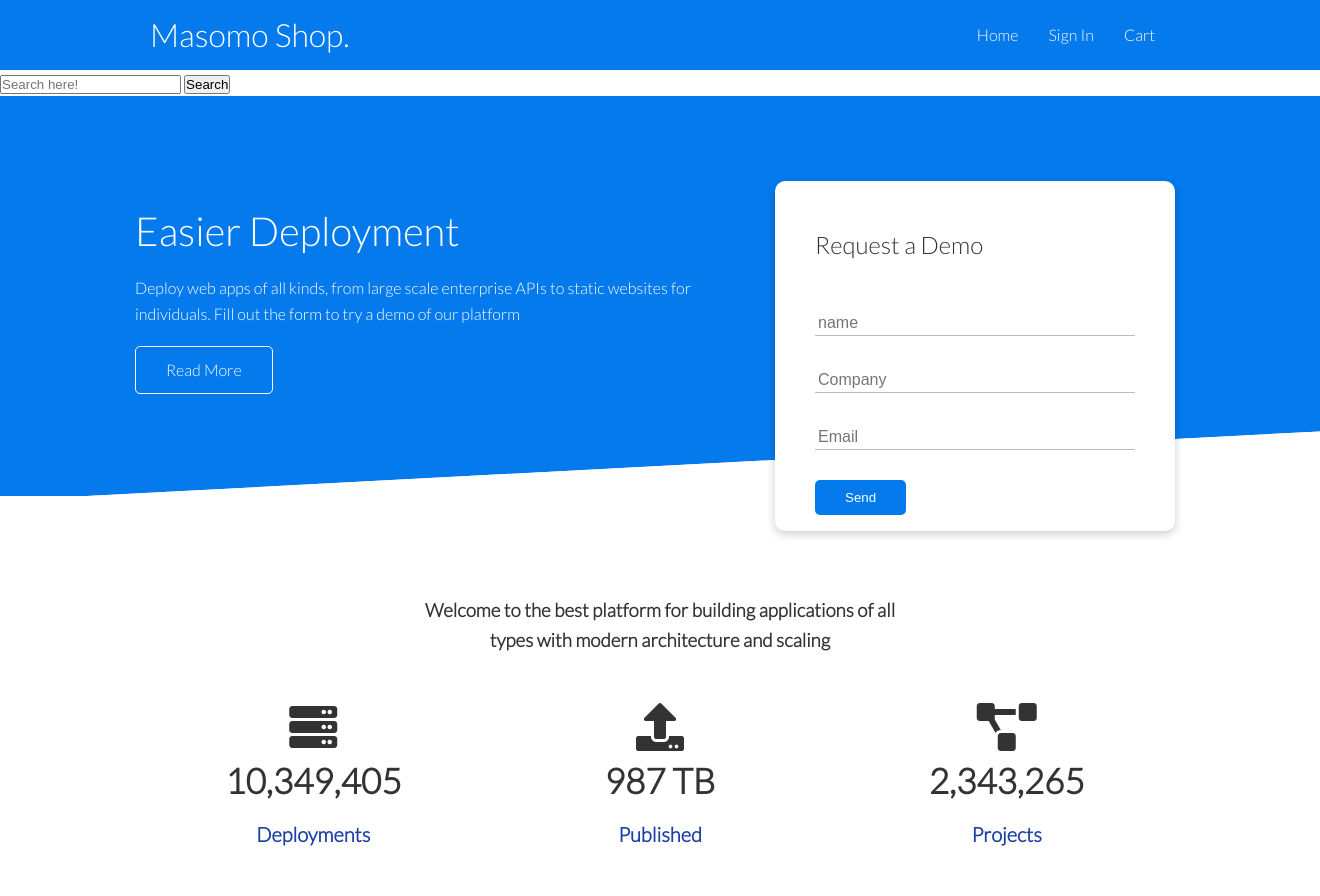
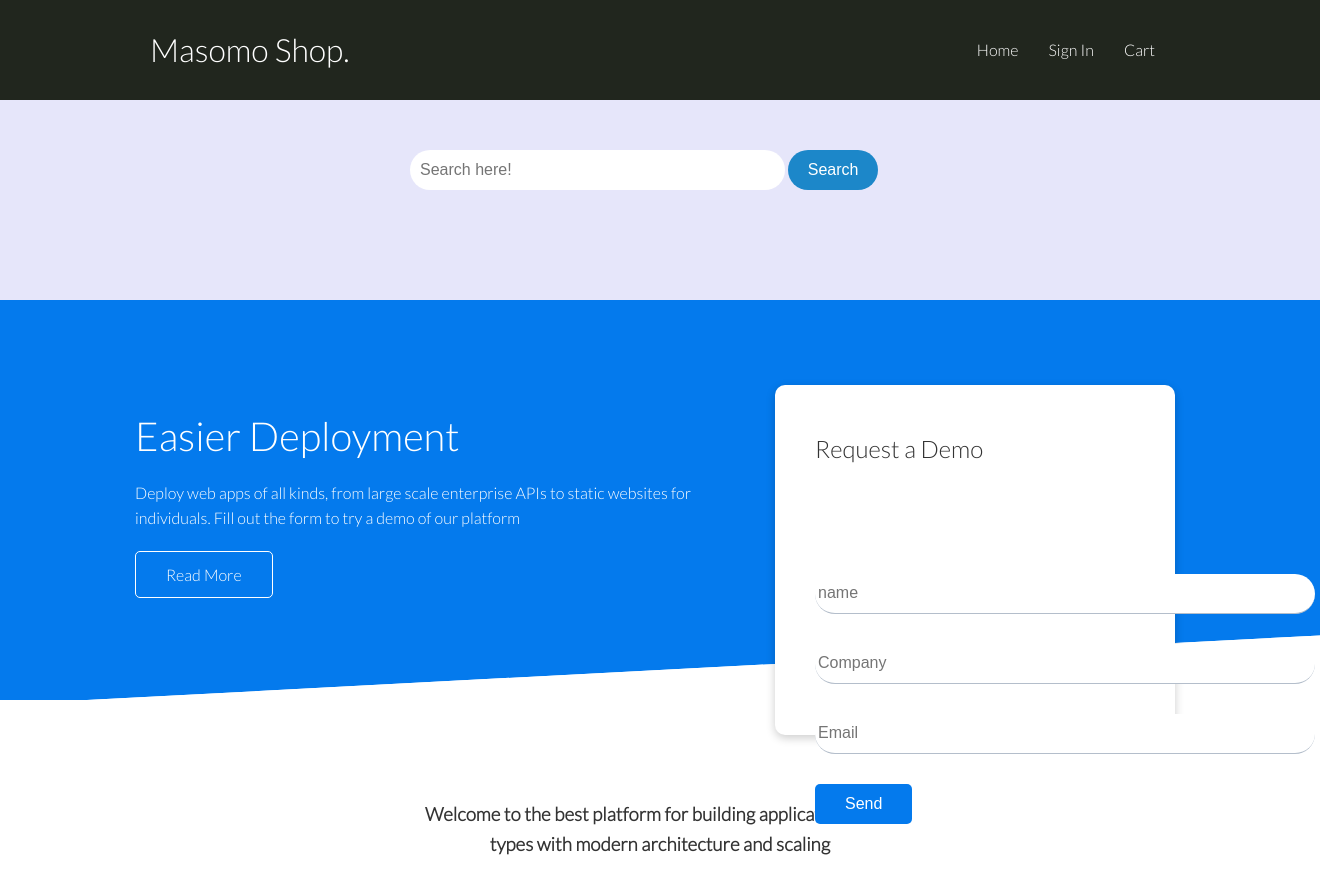
Before and after one commit to OkothPius/masomoshoppy, a Django app: page / in a window 1320 px wide. Shown: the top 896 px of the page. Run offline with Django 3.2, Linux system fonts and the light colour scheme.

Commit message:
style: update

```diff
--- a/static/css/master.css
+++ b/static/css/master.css
@@ -5,8 +5,10 @@
 	--secondary-color: #1c3fa8;
 	--dark-color: #002240;
 	--light-color: #f4f4f4;
+	--less-color: #e6e6fa;
 	--success-clor: #5cb85c;
 	--error-color: #d9534f;
+	--darker-color: #21261e;
 }
 
 * {
@@ -60,9 +62,9 @@ pre {
 /* Navbar*/
 
 .navbar {
-	background-color: var(--primary-color);
+	background-color: var(--darker-color);
 	color: #fff;
-	height: 70px;
+	height: 100px;
 }
 
 .navbar ul {
@@ -84,6 +86,35 @@ pre {
 }
 
 /* Showcase */
+.showcase-search {
+	height: 200px;
+	background-color: var(--less-color);
+	color: #fff;
+}
+
+form {
+  width: 500px;
+  margin: auto;
+  padding-top: 50px;
+}
+input {
+  padding: 4px 10px;
+	height: 40px;
+  border: 5px;
+	border-radius: 30px;
+  font-size: 16px;
+}
+
+.search {
+  width: 75%;
+}
+
+.submit {
+  width: 90px;
+  background-color: #1c87c9;
+  color: #ffffff;
+}
+
 .showcase {
 	height: 400px;
 	background-color: var(--primary-color);
```
